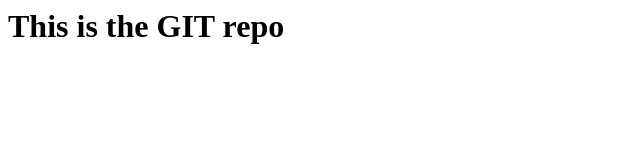
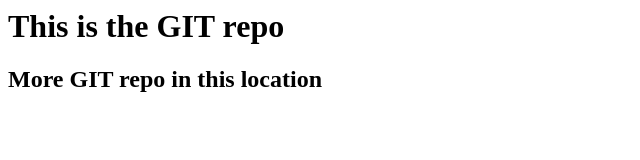
Before and after one commit to luigixp/repo, a plain HTML site: page index.html in a window 1280 px wide. Shown: the whole page, without its empty margins (0-640 px from the left). Drawn offline with Linux system fonts and the light colour scheme.

Commit message:
Update index.html

```diff
--- a/index.html
+++ b/index.html
@@ -1,5 +1,6 @@
 <html>
 <body>
 <H1> This is the GIT repo </H1>
+<h2> More GIT repo in this location </h2>
 </body>
 </html>
```
